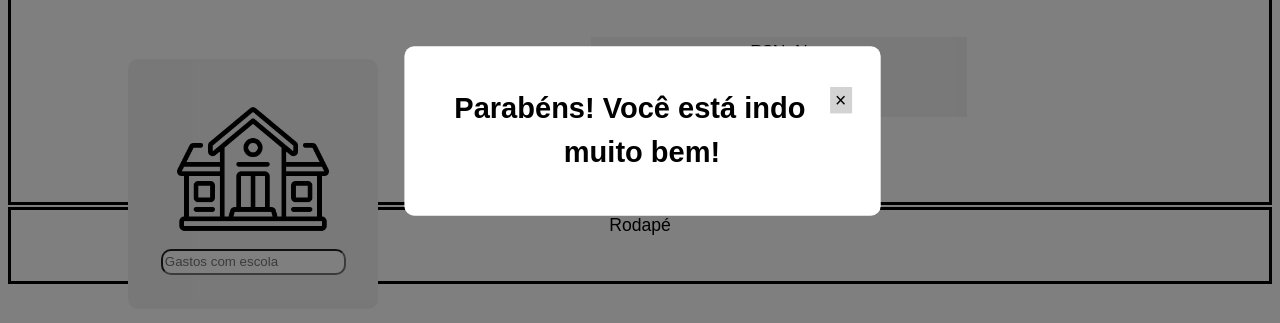
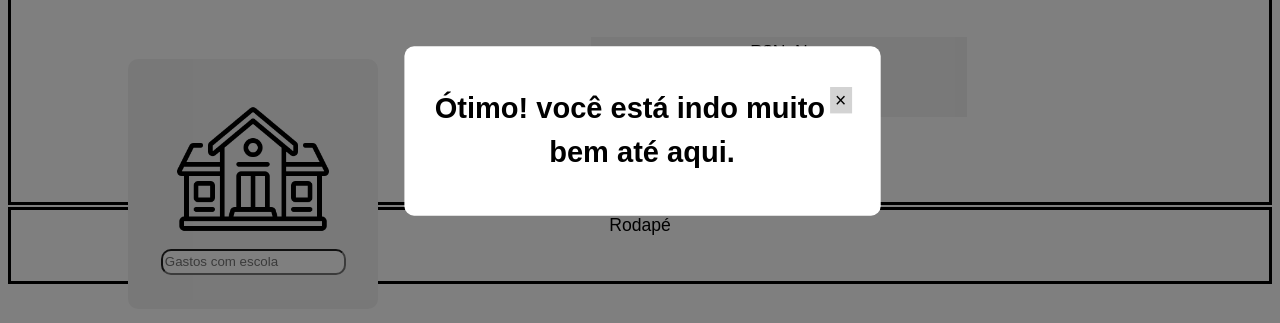
Before and after one commit to Bieldrummer/ProjectEduFinan, a plain HTML site: page ProjectEduFinan.html in a window 1280 px wide. Both pictures are taken after a click on the button "Resultado". Shown: the part 411-734 px from the top of the page. Drawn offline with Linux system fonts and the light colour scheme; files whose address does not match are found by name.

Commit message:
Update ProjectEduFinan.html

```diff
--- a/ProjectEduFinan.html
+++ b/ProjectEduFinan.html
@@ -63,7 +63,7 @@
             <div class="popup" id="popup">
                 <div class="popup-content">
                     <span class="close-popup" onclick="closepopup()">&times;</span>
-                    <h2>Parabéns! Você está indo muito bem!</h2>
+                    <h2>Ótimo! você está indo muito bem até aqui.</h2>
             </div>
 
             </div>
```
